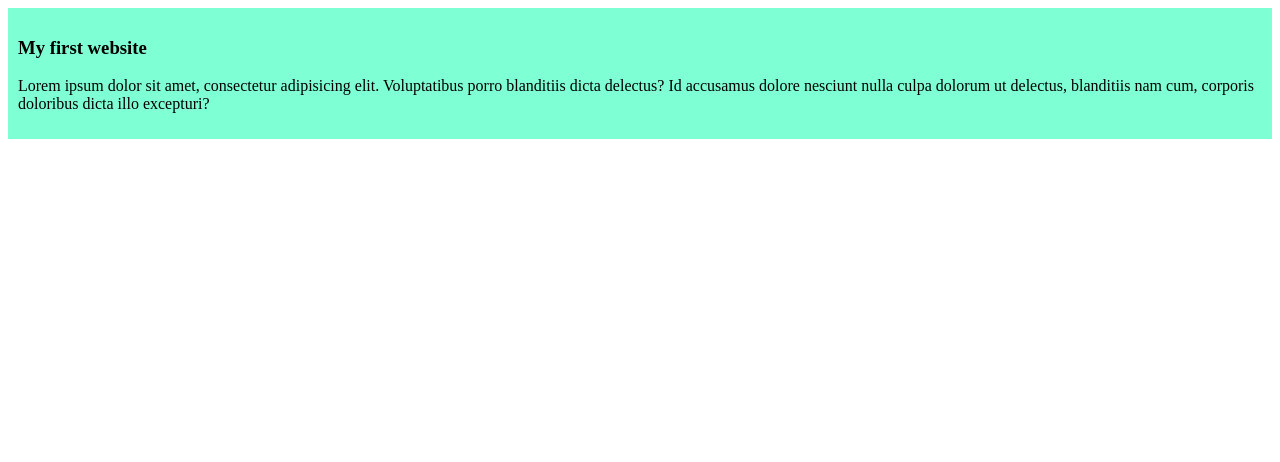
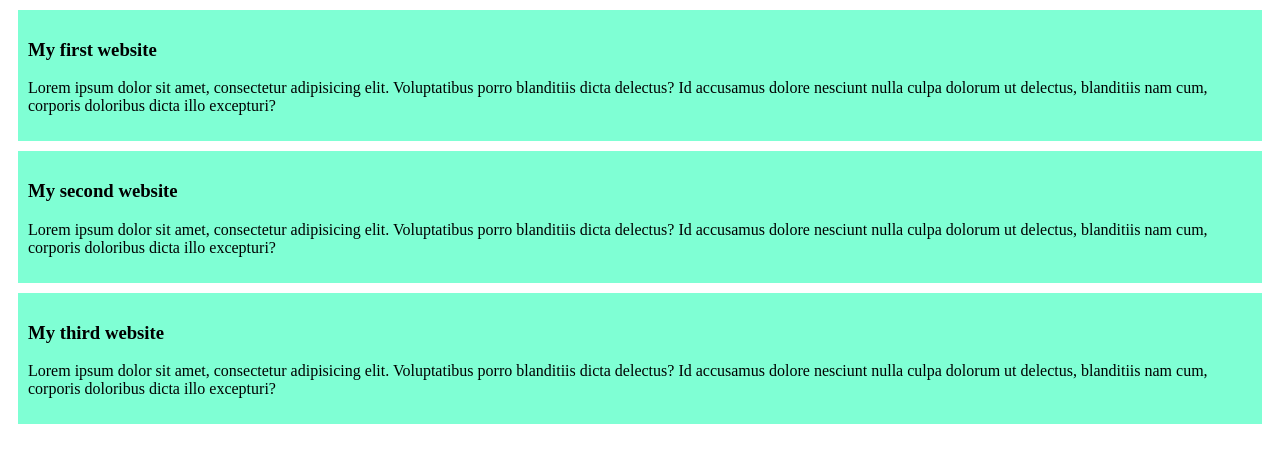
Before and after one commit to Pritom678/my-github-repo, a plain HTML site: page index.html in a window 1280 px wide. Drawn offline with Linux system fonts and the light colour scheme.

Commit message:
added the second and third blog

```diff
--- a/index.html
+++ b/index.html
@@ -11,5 +11,13 @@
         <h3>My first website</h3>
         <p>Lorem ipsum dolor sit amet, consectetur adipisicing elit. Voluptatibus porro blanditiis dicta delectus? Id accusamus dolore nesciunt nulla culpa dolorum ut delectus, blanditiis nam cum, corporis doloribus dicta illo excepturi?</p>
     </div>
+    <div>
+        <h3>My second website</h3>
+        <p>Lorem ipsum dolor sit amet, consectetur adipisicing elit. Voluptatibus porro blanditiis dicta delectus? Id accusamus dolore nesciunt nulla culpa dolorum ut delectus, blanditiis nam cum, corporis doloribus dicta illo excepturi?</p>
+    </div>
+    <div>
+        <h3>My third website</h3>
+        <p>Lorem ipsum dolor sit amet, consectetur adipisicing elit. Voluptatibus porro blanditiis dicta delectus? Id accusamus dolore nesciunt nulla culpa dolorum ut delectus, blanditiis nam cum, corporis doloribus dicta illo excepturi?</p>
+    </div>
 </body>
 </html>
--- a/styles/blog.css
+++ b/styles/blog.css
@@ -2,4 +2,5 @@ div{
 
     background-color: aquamarine;
     padding: 10px;
+    margin: 10px;
 }
```
